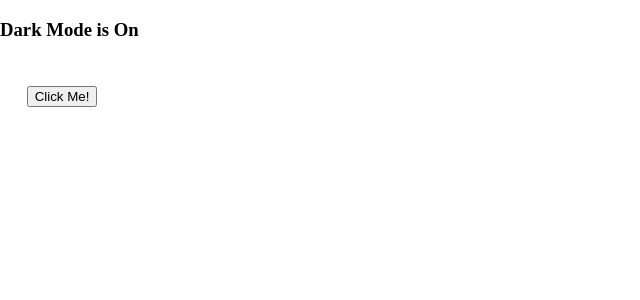
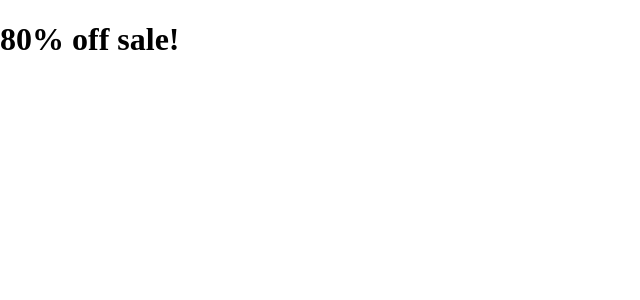
Before and after one commit to Daniel-Williams-ux/React_by_meta, a React (Vite) app: page / in a window 1280 px wide. Shown: the top 300 px of the page, without its empty margins (0-640 px from the left). Built offline with nearby package versions, Linux system fonts and the light colour scheme.

Commit message:
Simple parent-child data flow

```diff
--- a/src/App.jsx
+++ b/src/App.jsx
@@ -1,10 +1,10 @@
-import ModeToggler from './components/ModeToggler';
+import Promo from './components/Promo';
 import './App.css'
 
 export default function App() {
   return (
     <div>
-      <ModeToggler />
+      <Promo />
     </div>
   )
 }
--- a/src/components/ModeToggler.jsx
+++ /dev/null
@@ -1,25 +0,0 @@
-function ModeToggler() {
-  let darkModeOn = true;
-  const darkMode = <h3>Dark Mode is On</h3>;
-  const lightMode = <h3>Light Mode is On</h3>;
-
-  function handleClick() {
-    darkModeOn = !darkModeOn;
-    if (darkModeOn === true) {
-      console.log("Dark Mode is On")
-    } else {
-      console.log("Light Mode is On")
-    }
-  }
-
-  return (
-    <div>
-      {darkModeOn ? darkMode : lightMode}
-      <button onClick={handleClick} >
-        Click Me!
-      </button>
-    </div>
-  );
-};
-
-export default ModeToggler;
--- /dev/null
+++ b/src/components/Promo.jsx
@@ -0,0 +1,11 @@
+import PromoHeading from './PromoHeading';
+
+function Promo() {
+  return(
+    <div>
+      <PromoHeading />
+    </div>
+  )
+}
+
+export default Promo;
--- /dev/null
+++ b/src/components/PromoHeading.jsx
@@ -0,0 +1,7 @@
+function PromoHeading() {
+  return (
+    <h1>80% off sale!</h1>
+  )
+}
+
+export default PromoHeading;
```
